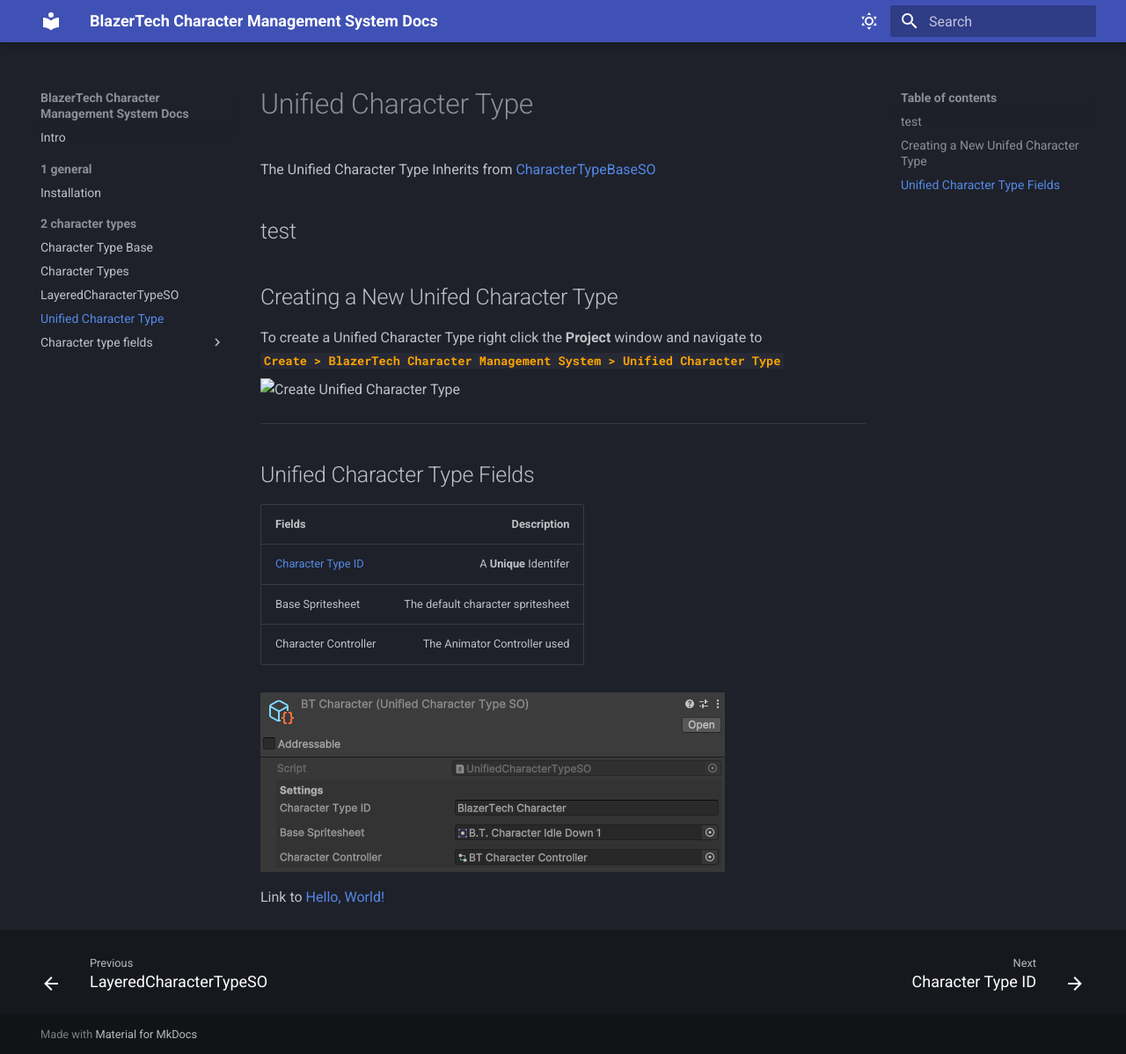
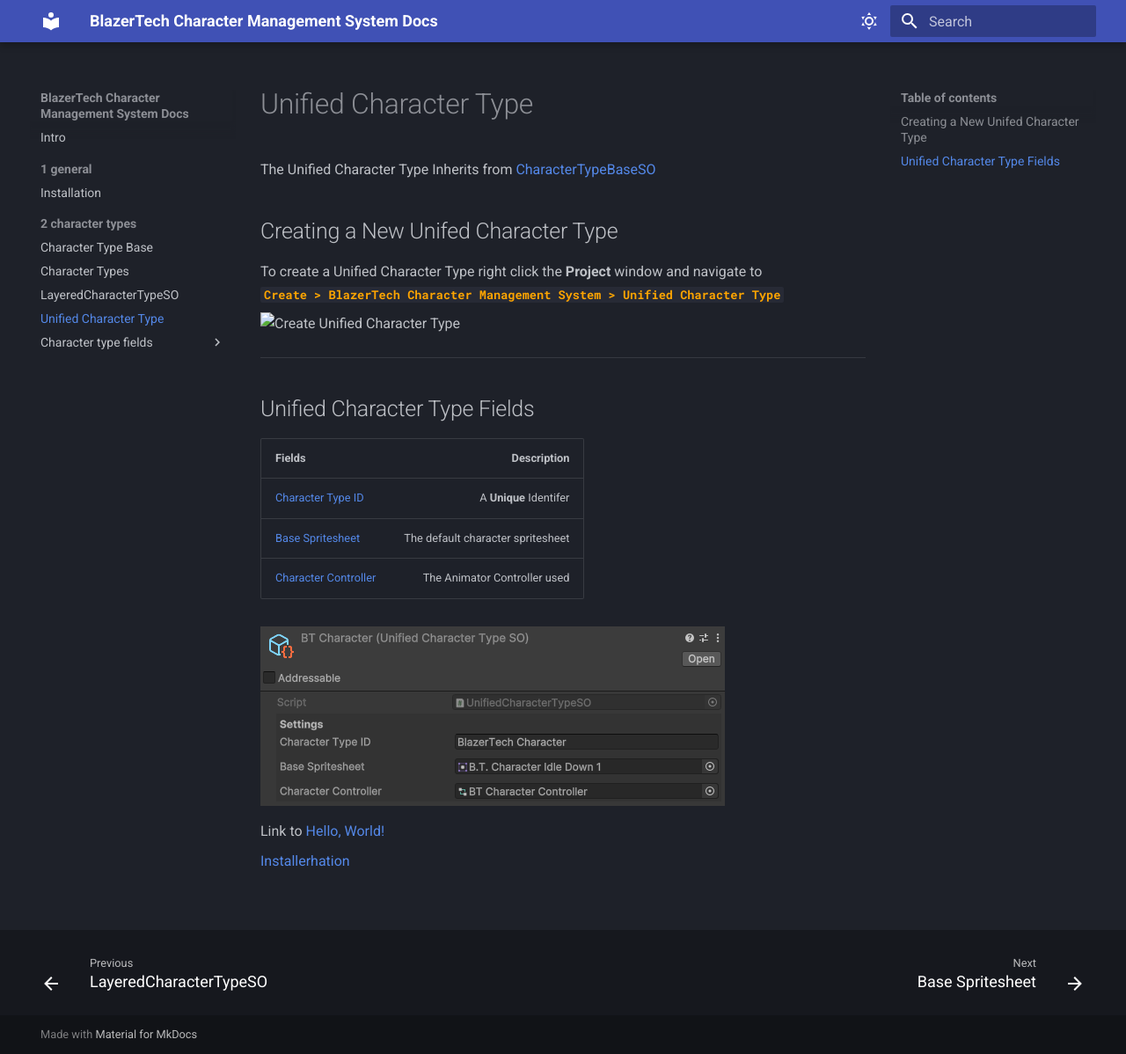
Before and after one commit to Legendaryswordsman2/BT-Character-Management-System-Docs, an MkDocs documentation site: the page built from docs/2-character-types/unified-character-type.md, in a window 1280 px wide and 1198 px high. Shown: the whole window at 88% size. Built offline with MkDocs 1.6.1 and Material for MkDocs 9.7.7, drawn with Linux system fonts in a browser that asks for light colours.

Commit message:
Add docs for base spritesheet and character controller
Added documentation and images for the Base Spritesheet and Character Controller fields in character types. Updated related docs to include images and improved field references for clarity.

```diff
--- a/docs/2-character-types/unified-character-type.md
+++ b/docs/2-character-types/unified-character-type.md
@@ -1,8 +1,6 @@
 # Unified Character Type
 
 The Unified Character Type Inherits from [CharacterTypeBaseSO](character-type-base.md)
-
-## test
 
 ## Creating a New Unifed Character Type
 
@@ -17,12 +15,14 @@
 
 | Fields                | Description|
 |-----------------------|-----------:|
-| [Character Type ID](character-type-fields/character-type-id.md)     | A **Unique** Identifer
-| Base Spritesheet                                                    | The default character spritesheet
-| Character Controller                                                | The Animator Controller used
+| [Character Type ID][character-type-id]       | A **Unique** Identifer
+| [Base Spritesheet][base-spritesheet]         | The default character spritesheet
+| [Character Controller][character-controller] | The Animator Controller used
 
 ![](../photos/unified-character-type.png)
 
 <!-- All required fields are from the base class. No new ones are added. -->
 
-Link to [Hello, World!](#test)
+Link to [Hello, World!](Installation)
+
+[Installerhation][installation]
```
Also changed, not shown: docs/2-character-types/character-type-fields/base-spritesheet.md (added, +8 -0 lines), docs/2-character-types/character-type-fields/character-controller.md (added, +4 -0 lines), docs/2-character-types/character-type-fields/character-type-id.md (+2 -3 lines), docs/photos/base-spritesheet-parameters.png (added), docs/photos/base-spritesheet.png (added), docs/photos/character-controller.png (added).
